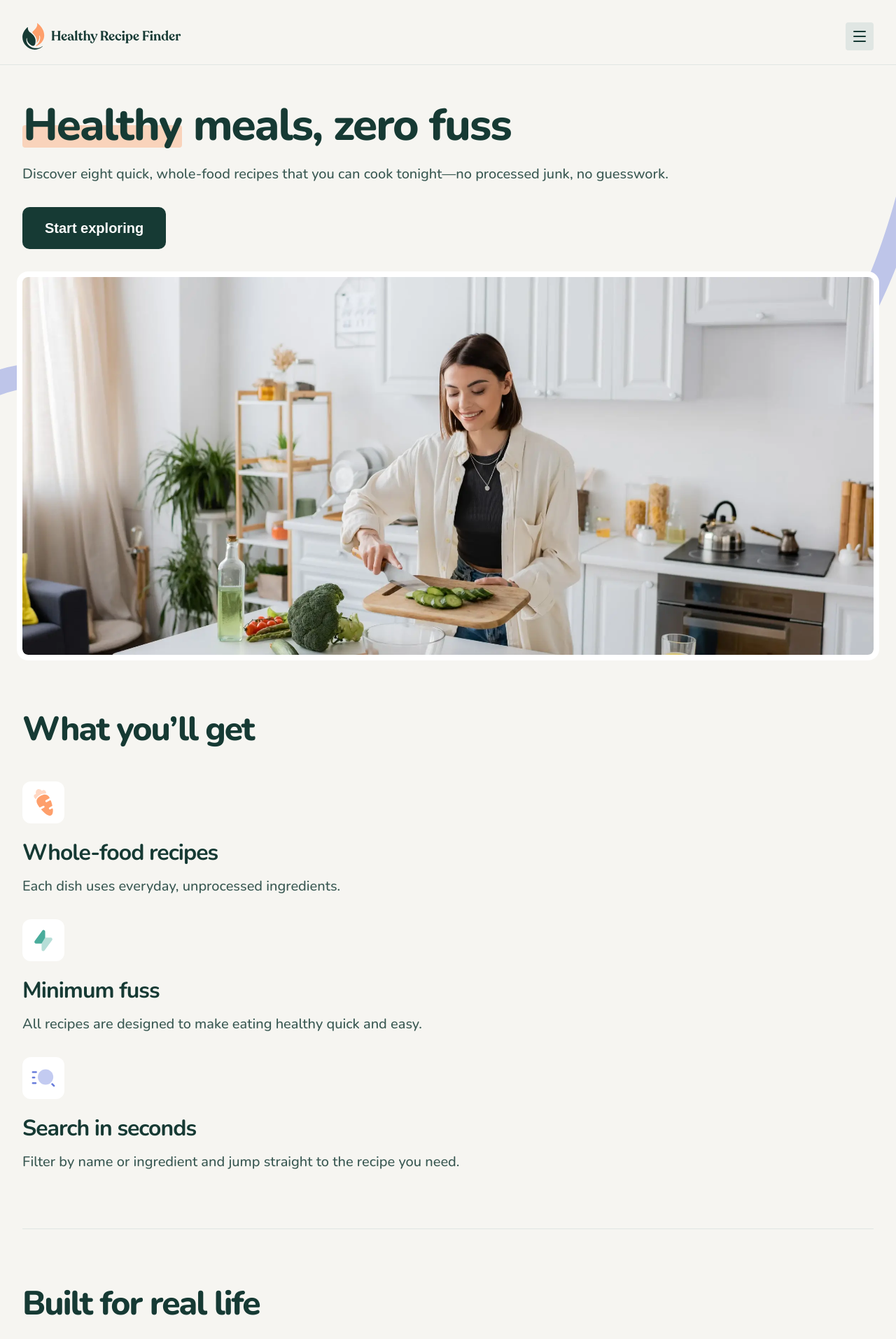
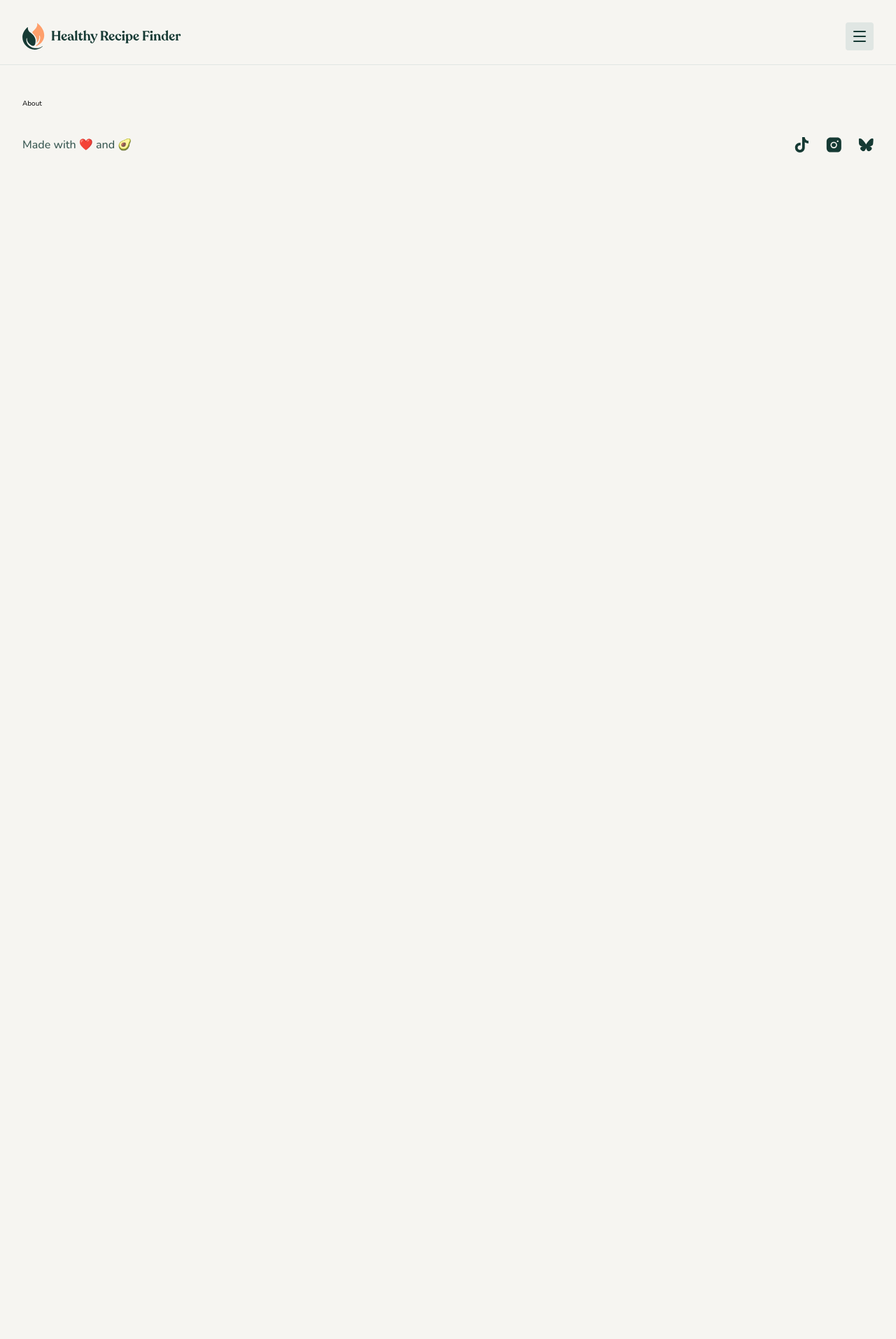
Before and after one commit to EdwardShanahan09/fm-recipe-finder, a React (Vite) app: page /about in a window 1280 px wide. Shown: the top 1914 px of the page at 70% size. After the commit the page ends 800 px from the top, so only its background shows below. Built offline with nearby package versions, Linux system fonts and the light colour scheme.

Commit message:
Refactor home page structure into own component

```diff
--- a/src/App.jsx
+++ b/src/App.jsx
@@ -1,22 +1,22 @@
-import CTA from "./components/CTA/CTA";
-import Features from "./components/Features/Features";
+import Navbar from "./components/Navbar/Navbar";
 import Footer from "./components/Footer/Footer";
-import Hero from "./components/Hero/Hero";
-import Navbar from "./components/Navbar/Navbar";
-import RealLife from "./components/RealLife/RealLife";
+import { Route, Routes } from "react-router-dom";
+import Home from "./pages/Home/Home";
+import About from "./pages/About/About";
+import Recipes from "./pages/Recipes/Recipes";
 
 const App = () => {
   return (
     <>
       <Navbar />
       <main className="container">
-        <Hero />
+        <Routes>
+          <Route path="/" element={<Home />} />
 
-        <Features />
+          <Route path="/about" element={<About />} />
 
-        <RealLife />
-
-        <CTA />
+          <Route path="/recipes" element={<Recipes />} />
+        </Routes>
       </main>
 
       <Footer />
--- /dev/null
+++ b/src/pages/About/About.jsx
@@ -0,0 +1,5 @@
+const About = () => {
+  return <div>About</div>;
+};
+
+export default About;
--- a/src/components/Features/Features.jsx
+++ b/src/pages/Home/Features/Features.jsx
@@ -1,6 +1,6 @@
-import Feature1Icon from "../../assets/icons/icon-feature-1.svg";
-import Feature2Icon from "../../assets/icons/icon-feature-2.svg";
-import Feature3Icon from "../../assets/icons/icon-feature-3.svg";
+import Feature1Icon from "../../../assets/icons/icon-feature-1.svg";
+import Feature2Icon from "../../../assets/icons/icon-feature-2.svg";
+import Feature3Icon from "../../../assets/icons/icon-feature-3.svg";
 import Feature from "../Feature/Feature";
 import "./Features.css";
 
--- /dev/null
+++ b/src/pages/Home/Home.jsx
@@ -0,0 +1,20 @@
+import Features from "./Features/Features";
+import Hero from "./Hero/Hero";
+import RealLife from "./RealLife/RealLife";
+import CTA from "../../components/CTA/CTA";
+
+const Home = () => {
+  return (
+    <>
+      <Hero />
+
+      <Features />
+
+      <RealLife />
+
+      <CTA />
+    </>
+  );
+};
+
+export default Home;
--- a/src/components/RealLife/RealLife.jsx
+++ b/src/pages/Home/RealLife/RealLife.jsx
@@ -1,6 +1,6 @@
 import "./RealLife.css";
-import realLifeImgSmall from "../../assets/images/real-life-small.webp";
-import realLifeImgLarge from "../../assets/images/real-life-large.webp";
+import realLifeImgSmall from "../../../assets/images/real-life-small.webp";
+import realLifeImgLarge from "../../../assets/images/real-life-large.webp";
 
 const RealLife = () => {
   return (
--- /dev/null
+++ b/src/pages/Recipes/Recipes.jsx
@@ -0,0 +1,5 @@
+const Recipes = () => {
+  return <div>Recipes</div>;
+};
+
+export default Recipes;
```
Also changed, not shown: src/pages/Home/Hero/Hero.jsx (renamed from src/components/Hero/Hero.jsx, +4 -4 lines), src/pages/Home/Feature/Feature.css (renamed from src/components/Feature/Feature.css), src/pages/Home/Feature/Feature.jsx (renamed from src/components/Feature/Feature.jsx), src/pages/Home/Features/Features.css (renamed from src/components/Features/Features.css), src/pages/Home/Hero/Hero.css (renamed from src/components/Hero/Hero.css), src/pages/Home/RealLife/RealLife.css (renamed from src/components/RealLife/RealLife.css).
